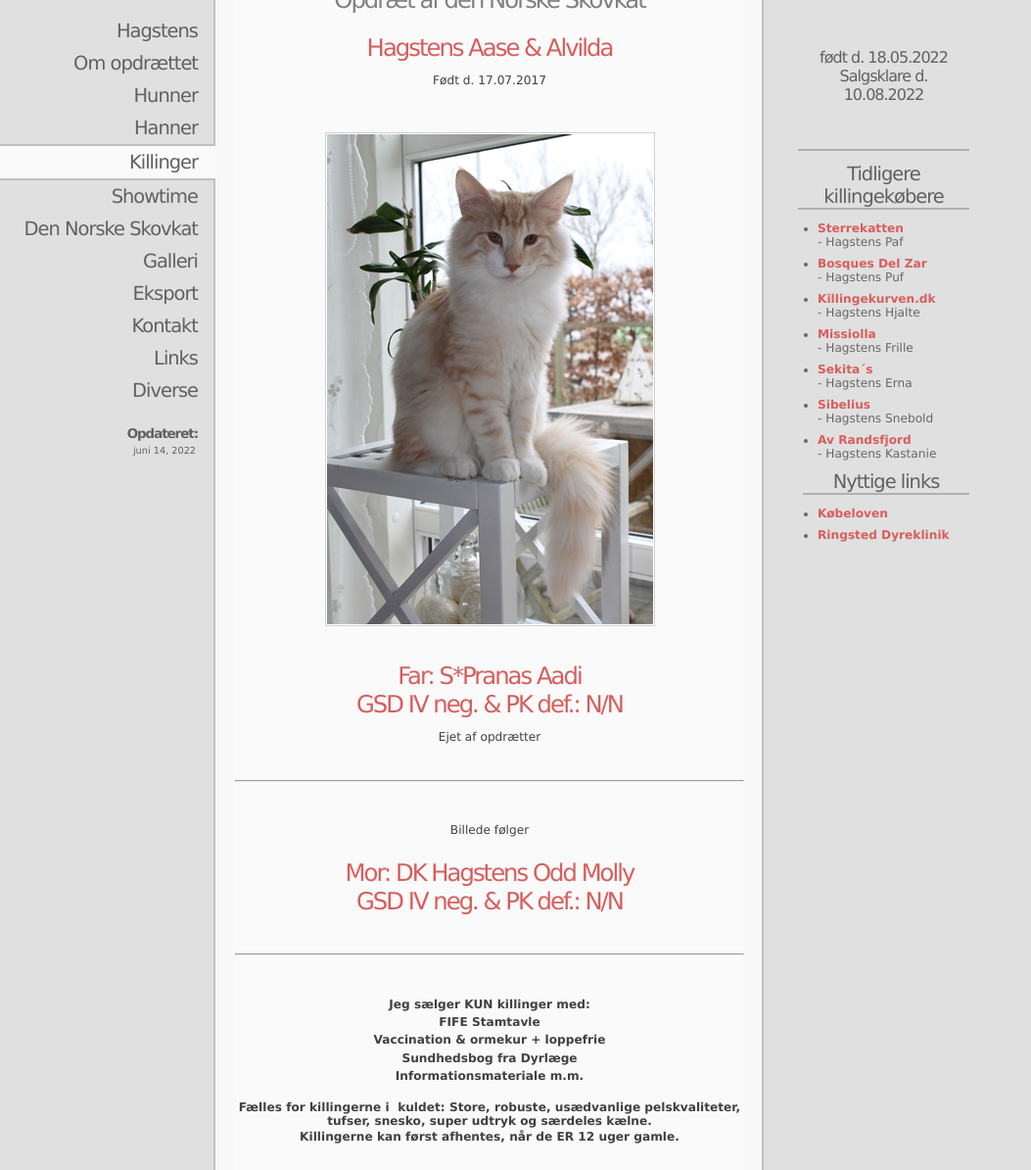
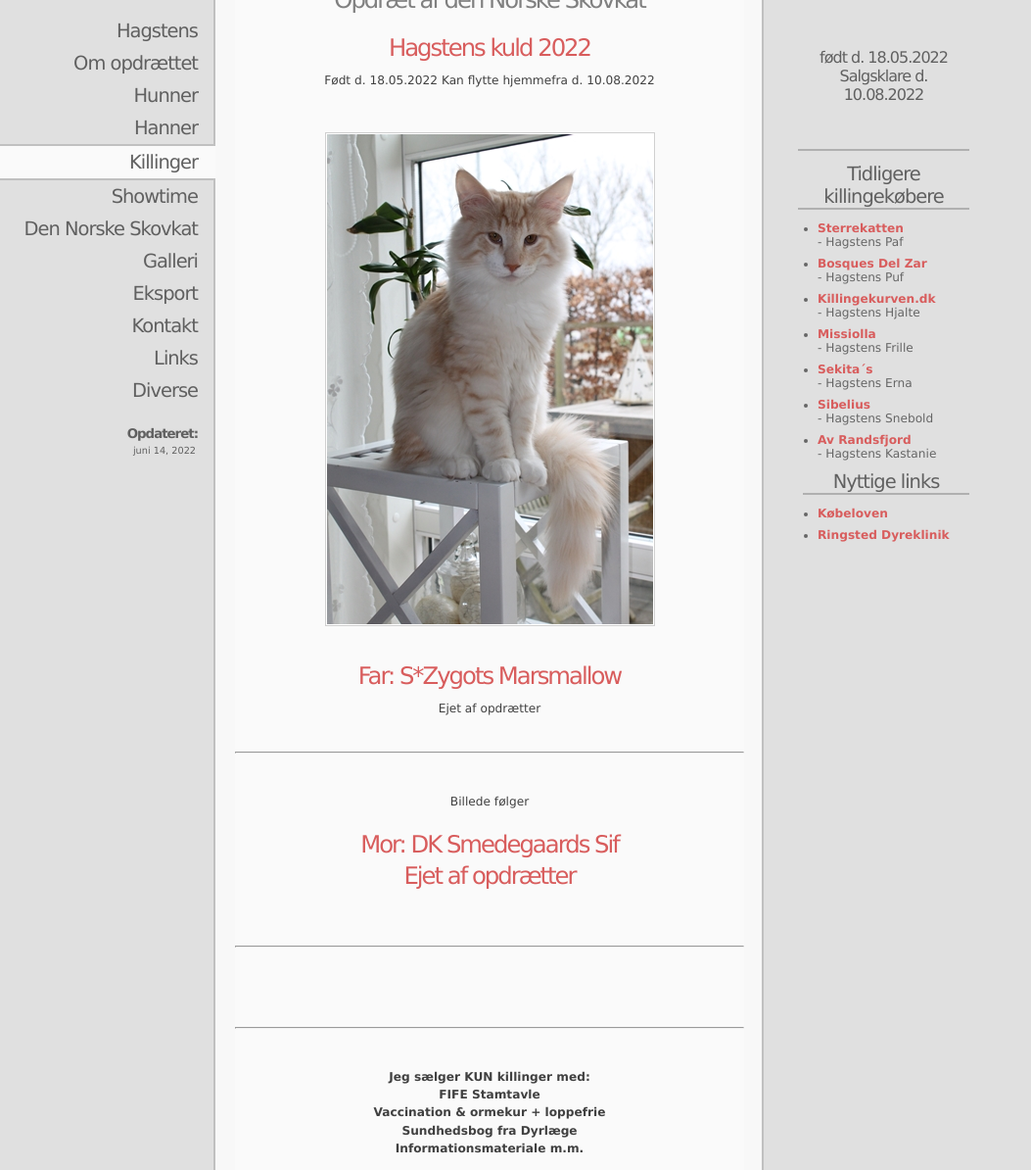
Before and after one commit to karlsson4100/hagstens.dk, a plain HTML site: page public_html/killinger.htm in a window 1280 px wide. Shown: the part 76-1270 px from the top of the page at 98% size, without its empty margins (0-1053 px from the left). Drawn offline with Linux system fonts and the light colour scheme; files whose address does not match are found by name.

Commit message:
kommentar til ændring

```diff
--- a/public_html/killinger.htm
+++ b/public_html/killinger.htm
@@ -88,16 +88,17 @@
 	<h1>Hagstens</h1>
 	<h2>Opdræt af den Norske Skovkat</h2>
 
-	<h3 align="center">Hagstens Aase &amp; Alvilda</h3>
-	<p align="center">Født d. 17.07.2017<br>
+	<h3 align="center">Hagstens kuld 2022</h3>
+	<p align="center">Født d. 18.05.2022
+		Kan flytte hjemmefra d. 10.08.2022<br>
 &nbsp;</p>
 	<p align="center">
 	<img border="0" src="kattene/IMG_1187.JPG" width="333" height="500">
 	</p>
 	<p></p>
 
-	<h3 align="center">Far: S*Pranas Aadi<br>
-	GSD IV neg. &amp; PK def.: N/N</h3>
+	<h3 align="center">Far: S*Zygots Marsmallow<br>
+	</h3>
 	<p align="center">Ejet af opdrætter<br>
 &nbsp;</p><hr>
 	<p align="center">&nbsp;</p>
@@ -105,8 +106,9 @@
 	Billede følger</p>
 
 
-	<h3 align="center">Mor: DK Hagstens Odd Molly<br>
-	GSD IV neg. &amp; PK def.: N/N<br>
+	<h3 align="center">Mor: DK Smedegaards Sif<br>
+	<p align="center">Ejet af opdrætter<br>
+&nbsp;</p><hr><br>
 &nbsp;</h3><hr>
 	<p align="center">&nbsp;</p>
 	<p></p>
@@ -132,7 +134,7 @@
 	<p align="center"></p></h2>
 	</div>
 	<p align="center">
-	<a href="http://pawpeds.com/db/?a=p&ids=3:637685;2:1150210&g=4&p=nfo&date=iso&o=ajgrep" target="_blank">Stamtavle / pedigree</a></p>
+	<a href="https://www.pawpeds.com/db/?a=p&ids=3:1578759;2:1588539&g=4&p=nfo&o=elastic" target="_blank">Stamtavle / pedigree</a></p>
 	<p align="center"></p>
 	<hr>
 	<p>
```
Also changed, not shown: Guide.txt.
